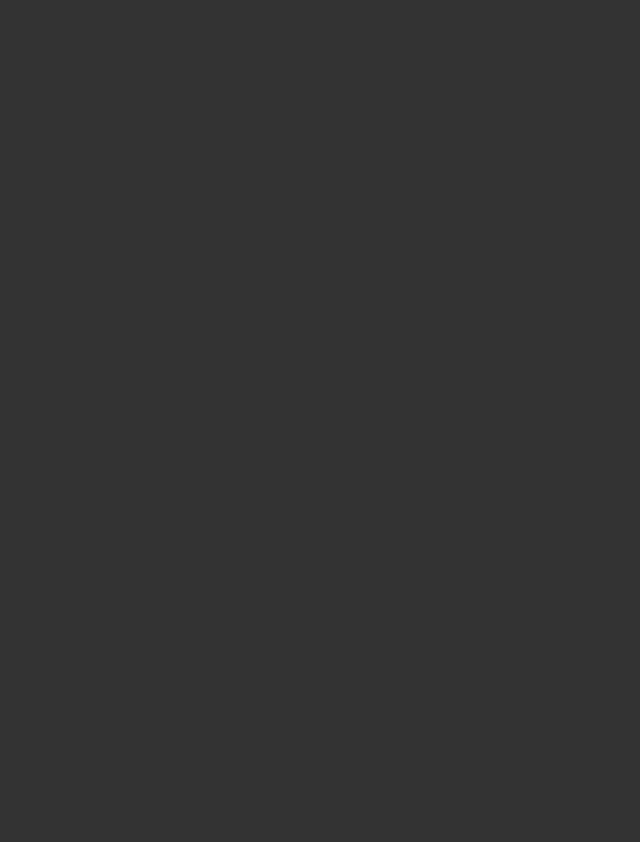
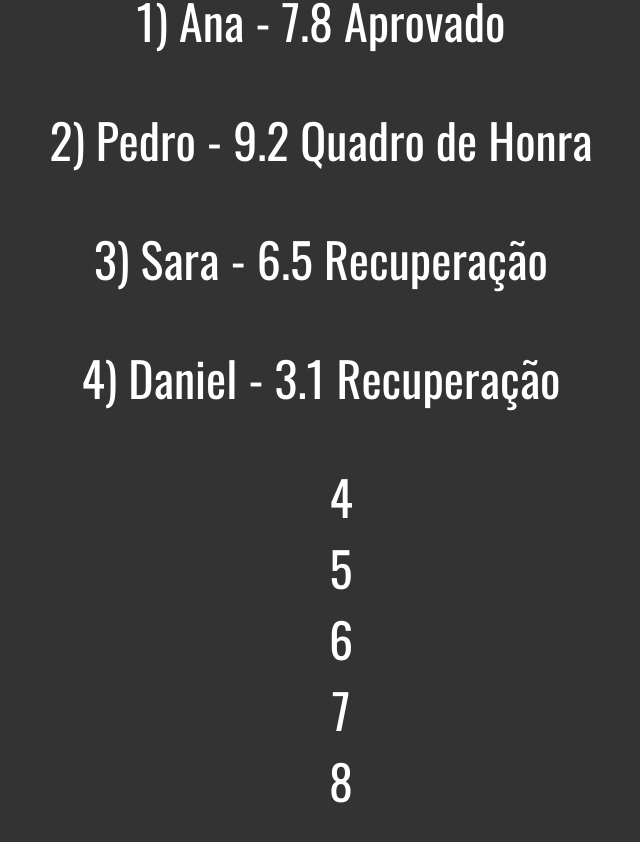
Before and after one commit to polyanetuag/exercicios-vue, a website: page exercicios/ifFor.html in a window 1280 px wide. Shown: the whole page, without its empty margins (319-959 px from the left). Before the commit the page ends 800 px from the top, so only its background shows below. Drawn offline with Linux system fonts and the light colour scheme.

Commit message:
v-if v-for and v-show directives

```diff
--- a/exercicios/ifFor.html
+++ b/exercicios/ifFor.html
@@ -1,15 +1,39 @@
 <!DOCTYPE html>
 <html>
-<head>
-    <meta charset="UTF-8">
+  <head>
+    <meta charset="UTF-8" />
     <title>If & For</title>
-    <link rel="stylesheet" href="/css/estilo.css">
+    <link rel="stylesheet" href="/css/estilo.css" />
     <script src="/js/vue.min.js"></script>
-</head>
-<body class="exercicio">
-
+  </head>
+  <body class="exercicio">
+    <div id="app">
+      <p v-for="(aluno, i) in alunos">
+        {{i+1}}) {{aluno.nome}} - {{aluno.nota}}
+        <span v-if="aluno.nota >= 9">Quadro de Honra</span>
+        <span v-else-if="aluno.nota >= 7">Aprovado</span>
+        <span v-else-if="aluno.nota >= 3">Recuperação</span>
+        <span v-else>Reprovado</span>
+      </p>
+      <ul style="list-style: none">
+        <li v-for="n in 8">
+          <!-- v-show não remove o elemento do html -->
+          <span v-show="n >= 4">{{n}}</span>
+        </li>
+      </ul>
+    </div>
     <script>
-        // ...
+      new Vue({
+        el: "#app",
+        data: {
+          alunos: [
+            { nome: "Ana", nota: 7.8 },
+            { nome: "Pedro", nota: 9.2 },
+            { nome: "Sara", nota: 6.5 },
+            { nome: "Daniel", nota: 3.1 },
+          ],
+        },
+      });
     </script>
-</body>
+  </body>
 </html>
```
